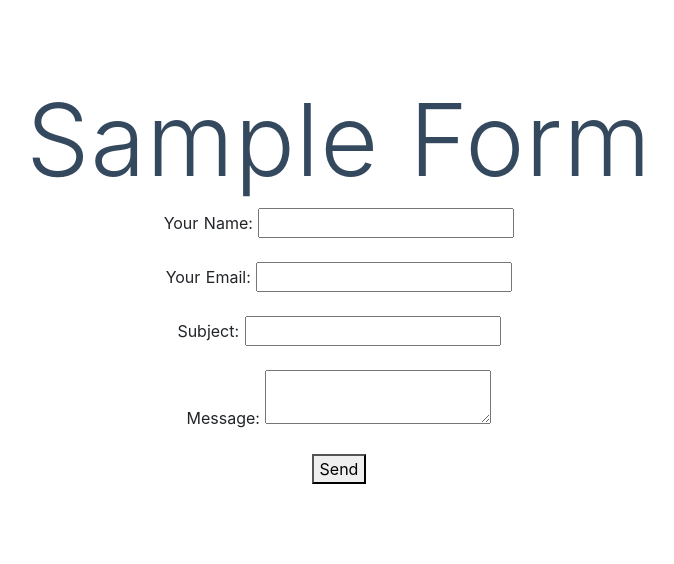
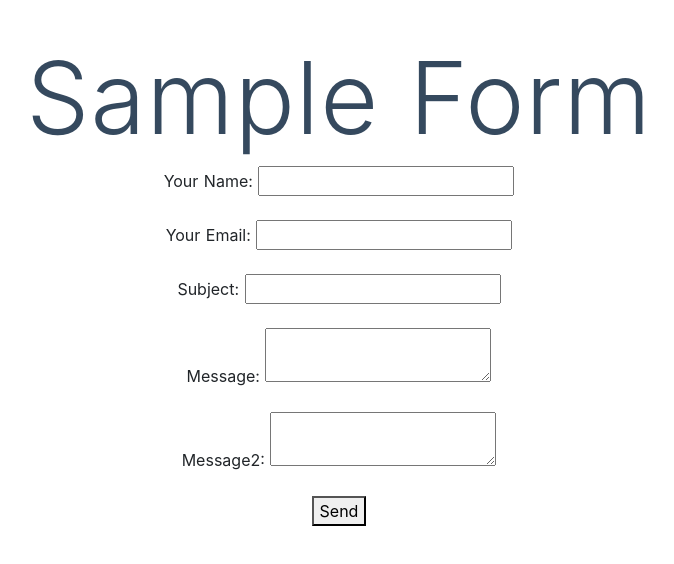
Before and after one commit to ogawatti/nuxt-sample, a Nuxt app: page /form in a window 1280 px wide. Shown: the part 110-674 px from the top of the page, without its empty margins (301-975 px from the left). Built offline with nearby package versions, Linux system fonts and the light colour scheme.

Commit message:
add message2 to form

```diff
--- a/pages/form.vue
+++ b/pages/form.vue
@@ -16,6 +16,9 @@
           </p>
           <p>
             <label>Message: <textarea name="message"></textarea></label>
+          </p>
+          <p>
+            <label>Message2: <textarea name="message2"></textarea></label>
           </p>
           <p>
             <button type="submit">Send</button>
```
